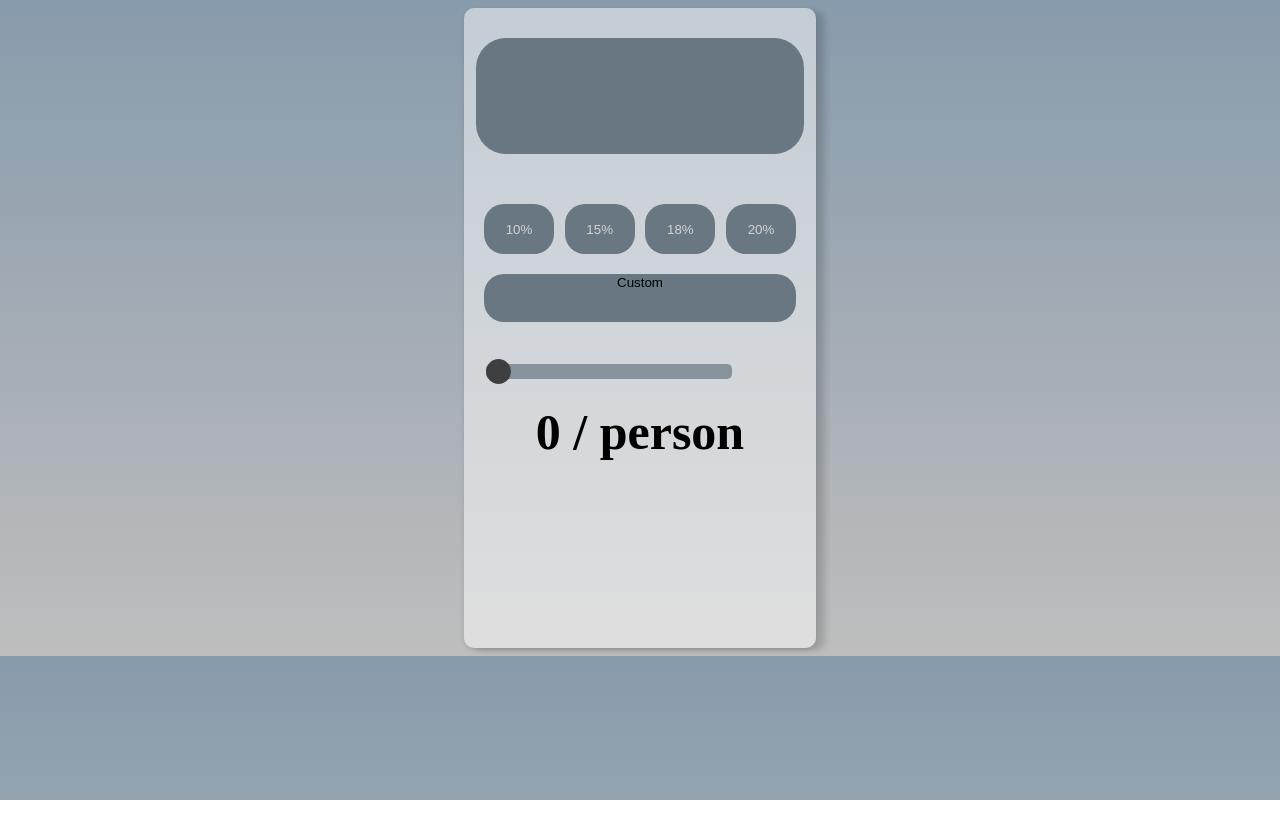
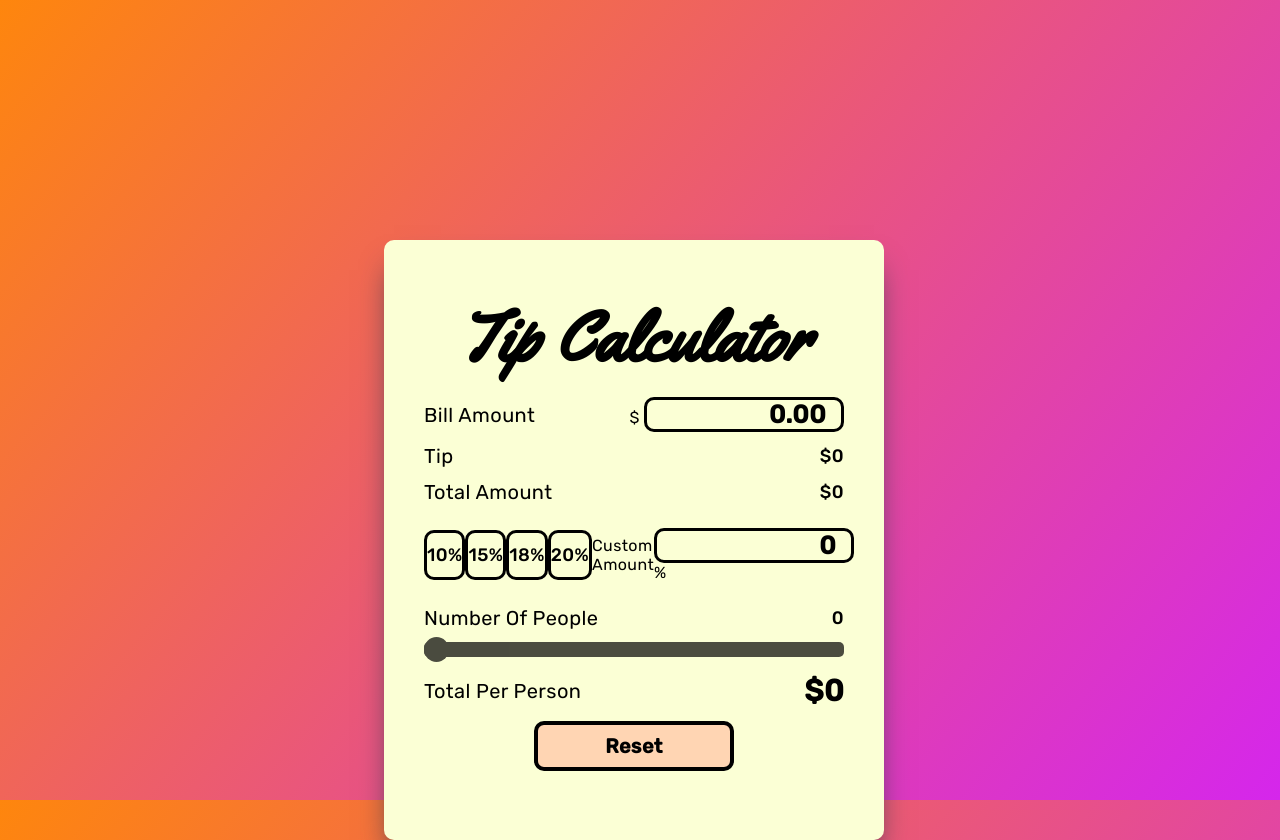
Before and after one commit to itzlawyo/tip-calculator, a plain HTML site: page index.html in a window 1280 px wide. Before the commit the page ends 800 px from the top, so only its background shows below. Drawn offline with Linux system fonts and the light colour scheme.

Commit message:
make changes

```diff
--- a/index.html
+++ b/index.html
@@ -5,26 +5,76 @@
     <meta name="viewport" content="width=device-width, initial-scale=1.0">
     <title>Tip Calculator</title>
     <script defer src="/script.js"></script>
+    <link href="https://fonts.googleapis.com/css2?family=Rubik:wght@400;500&display=swap" rel="stylesheet">
+    <link href="https://fonts.googleapis.com/css2?family=Yellowtail:wght@400;500&display=swap" rel="stylesheet">
     <link rel="stylesheet" href="style.css">
 </head>
 <body>
-    <div class="calculator">
-        <div class="billInput">
-            <input type="number" id="billAmount" name="billAmount">
+    <div class="container">
+        <section>
+            <div class="title">
+                Tip Calculator
             </div>
-        <div class="tip_keys">
+        </section>
+        <section>
+            <div class="wrapper">
+                <span class="lbl">Bill Amount</span>
+                <div class="inputBox">
+                    <span>$</span>
+                    <input type="number" value="0.00" id="billAmount">
+                </div>
+            </div>
+            <div class="wrapper">
+                <span class="lbl">Tip</span>
+                <span id="tip-amount" class="val">$0</span>
+            </div>
+            <div class="wrapper">
+                <span class="lbl">Total Amount</span>
+                <span id="total-amount" class="val">$0</span>
+            </div>
+        </section>
+        <section>
+            <div class="wrapper">
                     <button class="tip_key" id=".10">10%</button>
                     <button class="tip_key" id=".15">15%</button>
                     <button class="tip_key" id=".18">18%</button>
                     <button class="tip_key" id=".20">20%</button>
+            <div class="wrapper">
+                <div class="customTitle" class="lbl">
+                    Custom Amount
                 </div>
-        <div class="tip_key_custom_container">
-            <button class="tip_key--custom">Custom</button>
+                <div class="inputBox">
+                    <input type="number" value="0" id="customTipValue">
+                    <span>%</span>
                 </div>
-        <div class="numPeopleContainer">
-            <input type="range" min="1" max="30" value="1" class="numPeopleSlider" id="numPeopleRange">
             </div>
-        <div class="amountPerPerson_output">0 / person</div>
+        </section>
+        <section>
+            <div class="wrapper">
+                <label for="numPeople" class="lbl">
+                    Number Of People
+                </label>
+                <span id="split-num" class="val">
+                    0
+                </span>
+            </div>
+            <input type="range" min="1" max="25" value="1" class="numPeopleSlider" id="numPeopleRange">
+        </section>
+        <section>
+            <div class="wrapper">
+                <span class="lbl">
+                    Total Per Person
+                </span>
+                <span id="total-per-person" class="amountPerPerson_output">
+                    $0
+                </span>
+            </div>
+        </section>
+        <section>
+            <div class="wrapper">
+                <button class="resetBtn">Reset</button>
+            </div>
+        </section>
     </div>
 </body>
 </html>
--- a/script.js
+++ b/script.js
@@ -1,29 +1,60 @@
 /*----- constants -----*/
-const billAmount = document.querySelector('#billAmount');
-const tipKey = document.querySelector('.tip_keys');
-const amountOfPeople = document.querySelector('.numPeopleSlider');
-const customTip = document.querySelector('.tip_key--custom');
-let output = document.querySelector('.amountPerPerson_output');
+const tipKey = document.querySelectorAll(".tip_key");
+const customTip = document.querySelector("#customTipValue");
+const amountOfPeople = document.querySelector(".numPeopleSlider");
+const resetBtn = document.querySelector(".resetBtn");
+let billAmount = document.querySelector("#billAmount");
+let tipAmt = document.querySelector('#tip-amount');
+let totalAmt = document.querySelector("#total-amount");
+let output = document.querySelector(".amountPerPerson_output");
+let numPeopleAmt = document.querySelector("#split-num");
 /*----- app's state (variables) -----*/
 let tipAmount = 0;
-/*----- cached element references -----*/
+
 /*----- event listeners -----*/
-tipKey.addEventListener('click', function(e) {
-    tipAmount = e.target.id;
+// add an event listener for every tip key
+tipKey.forEach(key => {
+    key.addEventListener('click', (evt) => {
+        handleKeyClick(evt);
+    })
+})
+
+// add event listener on the custom tip amount
+customTip.addEventListener('change', function(e) {
+    tipAmount = (customTip.value/100);
     calculateAmtPerPerson();
+    console.log(tipAmount);
 });
 
-customTip.addEventListener('click', function(e) {
-    console.log(e);
-});
-
+// add event listener to detect a change in the number of people
 amountOfPeople.addEventListener('mouseup', function(e) {
     calculateAmtPerPerson();
 });
 
+// add event listener to the reset button
+resetBtn.addEventListener('click', function(e) {
+    tipAmount = 0;
+    billAmount.value = 0;
+    numPeopleAmt.value = 0;
+    calculateAmtPerPerson();
+});
+
 /*----- functions -----*/
+function handleKeyClick(e) {
+    tipAmount = e.target.id;
+    calculateAmtPerPerson();
+}
+
 function calculateAmtPerPerson() {
-    let totalAfterTip = (parseFloat(tipAmount) + 1) * parseFloat(billAmount.value);
-    let amtPerPerson = totalAfterTip / parseFloat(amountOfPeople.value);
-    output.innerText = `${amtPerPerson.toFixed(2)} / person`;
+    let bill = parseFloat(billAmount.value);
+    let tipPercent = parseFloat(tipAmount);
+    let numPeople = parseFloat(amountOfPeople.value);
+    let totalTip = bill * tipPercent;
+    let totalAfterTip = (tipPercent + 1) * bill;
+    let amtPerPerson = totalAfterTip / numPeople;
+
+    output.textContent = `$${amtPerPerson.toFixed(2)}`;
+    tipAmt.textContent = `$${totalTip}`;
+    totalAmt.textContent = `$${totalAfterTip}`;
+    numPeopleAmt.textContent = `${numPeople}`;
 }
--- a/style.css
+++ b/style.css
@@ -1,95 +1,93 @@
-body {
-    background: linear-gradient(180deg, rgb(136, 155, 172), rgb(190, 190, 190));
+*{
+    padding: 0;
+    margin: 0;
+    box-sizing: border-box;
+    font-family: "Rubik",sans-serif;
+    letter-spacing: 0.4px;
 }
 
-.calculator {
-    background: rgba(255, 255, 255, 0.5);
-    margin-left:auto;
-    margin-right:auto;
-    height: 40rem;
+body {
+    background: linear-gradient(130deg, rgb(254, 134, 13), rgb(213, 38, 236)) fixed;
+}
+
+.title {
+    text-align: center;
+    font-size: 70px;
+    font-weight: bold;
+    font-family: "Yellowtail";
+}
+.container {
+    background: rgb(251, 255, 213);
+    width: 500px;
+    height: 600px;
+    padding: 50px 40px;
+    border-radius: 10px;
+    position: absolute;
     justify-content: center;
     align-items: center;
-    max-inline-size: 22rem;
     border-radius: 10px;
-    overflow: hidden;
-    box-shadow: 9px 3px 6px 0px rgba(0,0,0,0.15), 0px 2px 4px 0px rgba(0,0,0,0.12);
-}
-.billInput {
-    margin-left:auto;
-    margin-right:auto;
-    margin-top: 30px;
-    font-size: 3rem;
-    width: 90%;
-    height: 5rem;
-    text-align: center;
-    justify-content: center;
-    background: hsl(206, 11%, 46%);
-    color: hsl(255,100%,100%);
-    padding-block-start: 0.25rem;
-    padding-block-end: 0.25rem;
-    padding-top: 2rem;
-    padding-inline-end: 0.75rem;
-    border-radius: 30px;
+    top: 30%;
+    left: 30%;
+    bottom: 30%;
+    box-shadow: rgb(38, 57, 77) 0px 20px 30px -10px;
 }
 
-#billAmount {
-    height: 70px;
-    width: 80%;
-    background-color:rgba(0,0,0,0.0);
-    border:none;
-    font-size: 50px;
-    color:azure;
-    font-weight: bold;
+.wrapper {
+    display: flex;
+    align-items: center;
+    justify-content: space-between;
+    margin: 12px 0;
 }
-.tip_keys {
-    display:flex;
-    justify-content: space-between;
-    padding-top: 50px;
-    padding-left: 20px;
-    padding-right: 20px;
-    border:1px;
+
+.val {
+    font-weight: 500;
+    font-size: 18px;
 }
+
+.lbl {
+    font-size: 20px;
+    font-weight: 400;
+}
+
+.inputBox {
+    background: transparent;
+}
+
+#billAmount, #customTipValue {
+    background-color: transparent;
+    border: solid;
+    border-radius: 10px;
+    outline: none;
+    width: 200px;
+    text-align: right;
+    color: black;
+    font-size: 25px;
+    font-weight: 1000;
+}
+
 .tip_key {
-    border: none;
-    border-radius: 20px;
-    width: 70px;
+    font-size: 18px;
+    font-weight: 500;
+    border: solid;
+    border-radius: 10px;
+    width: 90px;
     height: 50px;
-    background: hsl(206, 11%, 46%);
-    color:#d3d3d3;
+    background: transparent;
+    color:black;
 }
 
 .tip_key:hover {
-    background-color:#839b92;
+    background-color: black;
+    color: white;
+    border: none;
 }
 
-.tip_key--custom:hover {
-    background-color:#839b92;
-}
-
-.tip_key_custom_container {
-    display:flex;
-    justify-content: space-evenly;
-    padding: 20px;
-}
-.tip_key--custom {
-    height: 3rem;
-    justify-content: space-evenly;
-    display:flex;
-    width: 100%;
-    border:none;
-    border-radius:20px;
-    background: hsl(206, 11%, 46%);
-}
-.numPeopleContainer {
-    width: 70%;
-    padding: 20px;
-}
 .numPeopleSlider {
     -webkit-appearance: none;
     width: 100%;
     height: 15px;
     border-radius: 5px;
-    background: hsl(206, 11%, 46%);;
+    background: hsl(0, 0%, 0%);;
     outline: none;
     opacity: 0.7;
     -webkit-transition: .2s;
@@ -122,5 +120,20 @@ body {
 .amountPerPerson_output {
     text-align: center;
     font-weight: 700;
-    font-size: 50px;
+    font-size: 30px;
 }
+
+.resetBtn {
+    margin-left: auto;
+    margin-right: auto;
+    border-radius: 10px;
+    border-width: 4px;
+    border-style: solid;
+    border-color: black;
+    height: 50px;
+    width: 200px;
+    color: black;
+    font-size: 20px;
+    font-weight: 1000;
+    background-color: rgb(255, 213, 179);
+}
```
Lines whose indentation alone changed are shown as unchanged.
